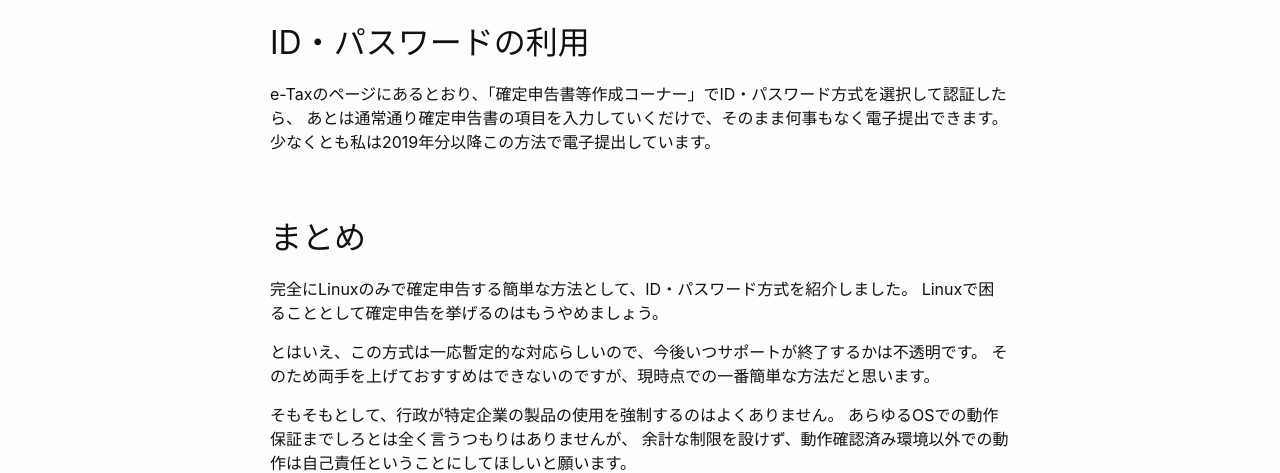
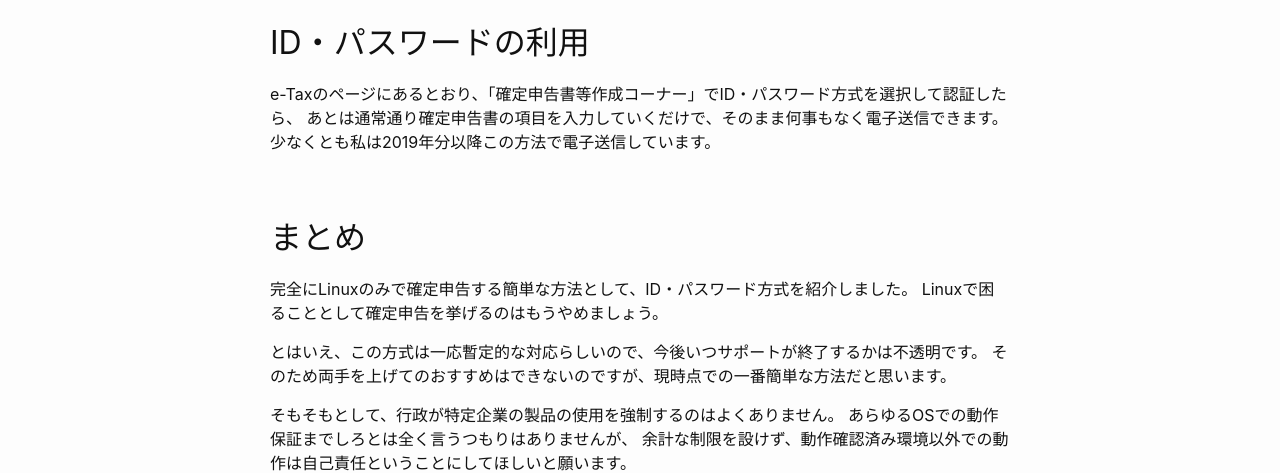
Before and after one commit to makiuchi-d/makiuchi-d.github.io, a Jekyll site: the page built from _posts/2025-03-22-e-tax-linux.ja.md, in a window 1280 px wide. Shown: the part 1346-1819 px from the top of the page. Built offline with Jekyll 4.4.1, drawn with Linux system fonts in a browser that asks for light colours.

Commit message:
誤字脱字

```diff
--- a/_posts/2025-03-22-e-tax-linux.ja.md
+++ b/_posts/2025-03-22-e-tax-linux.ja.md
@@ -47,8 +47,8 @@ ID・パスワードの発行手順は2種類あります
 ## ID・パスワードの利用
 
 e-Taxのページにあるとおり、「確定申告書等作成コーナー」でID・パスワード方式を選択して認証したら、
-あとは通常通り確定申告書の項目を入力していくだけで、そのまま何事もなく電子提出できます。
-少なくとも私は2019年分以降この方法で電子提出しています。
+あとは通常通り確定申告書の項目を入力していくだけで、そのまま何事もなく電子送信できます。
+少なくとも私は2019年分以降この方法で電子送信しています。
 
 ## まとめ
 
@@ -56,7 +56,7 @@ e-Taxのページにあるとおり、「確定申告書等作成コーナー」
 Linuxで困ることとして確定申告を挙げるのはもうやめましょう。
 
 とはいえ、この方式は一応暫定的な対応らしいので、今後いつサポートが終了するかは不透明です。
-そのため両手を上げておすすめはできないのですが、現時点での一番簡単な方法だと思います。
+そのため両手を上げてのおすすめはできないのですが、現時点での一番簡単な方法だと思います。
 
 そもそもとして、行政が特定企業の製品の使用を強制するのはよくありません。
 あらゆるOSでの動作保証までしろとは全く言うつもりはありませんが、
```
